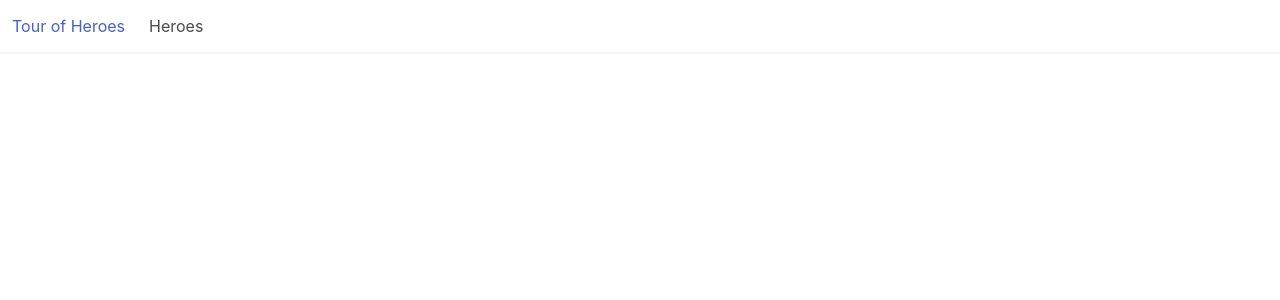
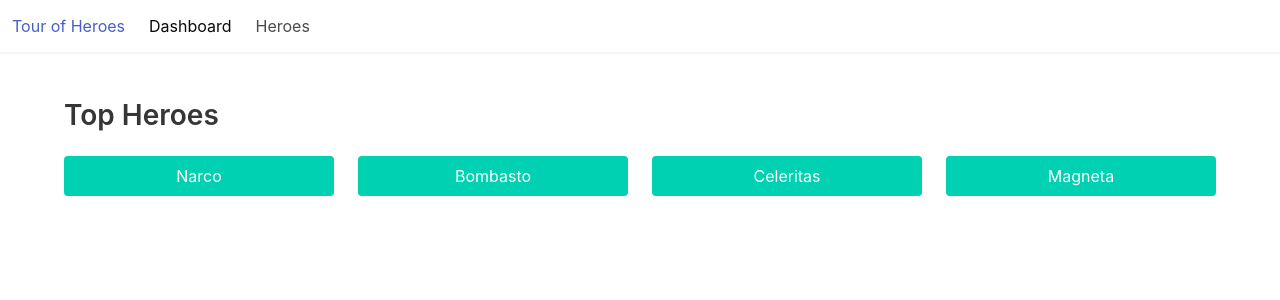
Before and after one commit to ajkl2533/tour-of-heroes, an Angular app: page /dashboard in a window 1280 px wide. Before the commit this address led to /. Shown: the top 300 px of the page. Built offline with nearby package versions, Linux system fonts and the light colour scheme.

Commit message:
Add - Dashboard component added

```diff
--- a/src/app/app-routing.module.ts
+++ b/src/app/app-routing.module.ts
@@ -2,9 +2,12 @@ import { NgModule } from '@angular/core';
 import { RouterModule, Routes } from '@angular/router';
 
 import { HeroesComponent } from './heroes/heroes.component';
+import { DashboardComponent } from './dashboard/dashboard.component';
 
 const routes: Routes = [
-  { path: 'heroes', component: HeroesComponent }
+  { path: 'dashboard', component: DashboardComponent },
+  { path: 'heroes', component: HeroesComponent },
+  { path: '', redirectTo: '/dashboard', pathMatch: 'full' }
 ];
 
 @NgModule({
--- a/src/app/app.component.html
+++ b/src/app/app.component.html
@@ -4,6 +4,7 @@
   </div>
   <div class="navbar-menu is-active">
     <div class="navbar-start">
+      <a routerLink="/dashboard" routerLinkActive="is-active" class="navbar-item">Dashboard</a>
       <a routerLink="/heroes" routerLinkActive="is-active" class="navbar-item">Heroes</a>
     </div>
   </div>
--- a/src/app/app.module.ts
+++ b/src/app/app.module.ts
@@ -8,13 +8,15 @@ import { HeroesComponent } from './heroes/heroes.component';
 import { HeroDetailsComponent } from './hero-details/hero-details.component';
 import { HeroService } from './hero.service';
 import { AppRoutingModule } from './/app-routing.module';
+import { DashboardComponent } from './dashboard/dashboard.component';
 
 
 @NgModule({
   declarations: [
     AppComponent,
     HeroesComponent,
-    HeroDetailsComponent
+    HeroDetailsComponent,
+    DashboardComponent
   ],
   imports: [
     BrowserModule,
--- /dev/null
+++ b/src/app/dashboard/dashboard.component.html
@@ -0,0 +1,10 @@
+<div class="columns">
+  <div class="column content">
+    <h2 class="title">Top Heroes</h2>
+    <div class="columns">
+      <div class="column" *ngFor="let hero of heroes">
+        <a class="button is-primary is-fullwidth">{{ hero.name }}</a>
+      </div>
+    </div>
+  </div>
+</div>
--- /dev/null
+++ b/src/app/dashboard/dashboard.component.ts
@@ -0,0 +1,27 @@
+import { Component, OnInit } from '@angular/core';
+
+import { Hero } from '../classes/Hero';
+import { HeroService } from '../hero.service';
+
+@Component({
+  selector: 'app-dashboard',
+  templateUrl: './dashboard.component.html',
+  styleUrls: ['./dashboard.component.scss']
+})
+export class DashboardComponent implements OnInit {
+  heroes: Hero[];
+
+  constructor(private heroService: HeroService) { }
+
+  ngOnInit() {
+    this.getHeroes();
+  }
+
+  getHeroes(): void {
+    this.heroService.getHeroes()
+      .then(h => {
+        this.heroes = h.slice(1, 5);
+      });
+  }
+
+}
```
Also changed, not shown: src/app/dashboard/dashboard.component.scss (added), 1 other file (tests, documents, lock files or other folders).
